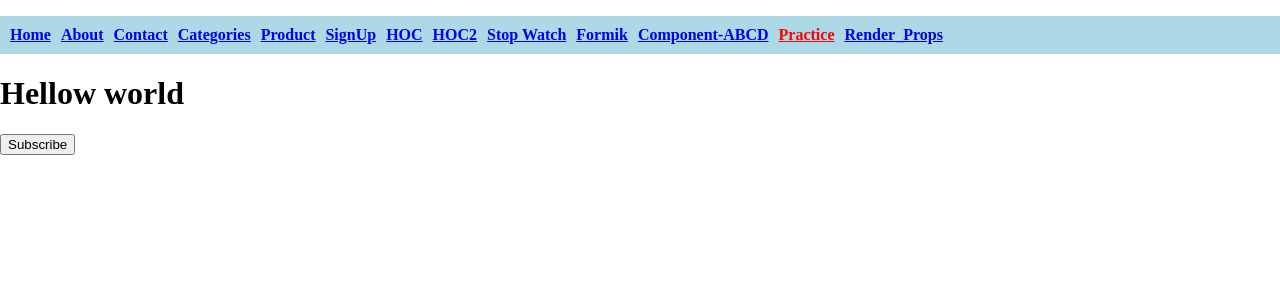
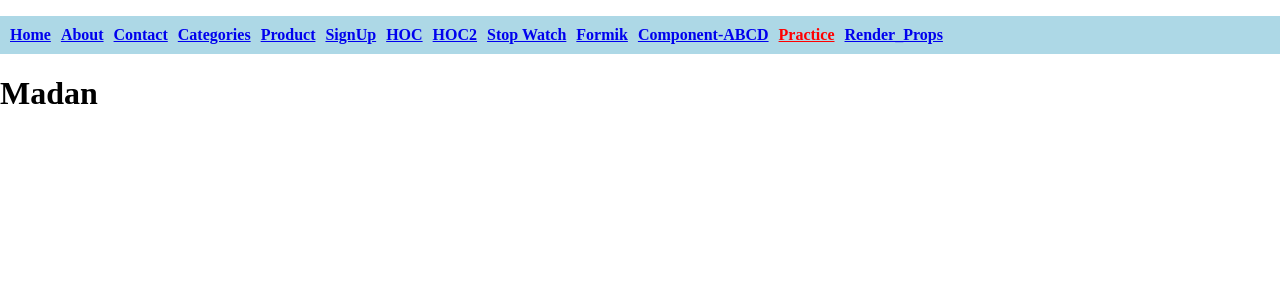
Before and after one commit to madanlal1/Enterprise-Application-Development, a React (Create React App) app in the folder React_Routing/react-routing/: page /practice in a window 1280 px wide. Shown: the top 300 px of the page. Built offline with nearby package versions, Linux system fonts and the light colour scheme.

Commit message:
some files updated

```diff
--- a/React_Routing/react-routing/src/App.js
+++ b/React_Routing/react-routing/src/App.js
@@ -39,7 +39,7 @@ function App() {
           <Route path='kids' element={<Kids/>}/>
           <Route path='mother' element={<Mother/>}/>
         </Route>
-        <Route path="/practice" element={<Practice name="Madan"/>}/>
+        <Route path="/practice" element={<Practice name={() => "Madan"} />}/>
       </Routes>
     </>
   );
--- a/React_Routing/react-routing/src/components/HOC_Classbased/HOC.jsx
+++ b/React_Routing/react-routing/src/components/HOC_Classbased/HOC.jsx
@@ -12,10 +12,9 @@ const HOC = (OriginalComponent) =>
                 count:0
             }
 
-            this.hoverHandle = this.hoverHandle.bind(this);
         }
 
-        hoverHandle () {
+        hoverHandle = () => {
             this.setState(prestate => {
                 return {count:prestate.count+1};
             })
--- a/React_Routing/react-routing/src/components/Practice.jsx
+++ b/React_Routing/react-routing/src/components/Practice.jsx
@@ -2,12 +2,12 @@ import React from 'react';
 
 class Practice extends React.Component{
 
-    constructor(props) {
-        super(props)
-        this.state = {
-            messsage : "Hellow world"
-        }
-    }
+    // constructor(props) {
+    //     super(props)
+    //     this.state = {
+    //         messsage : "Hellow world"
+    //     }
+    // }
 
     // const [count, setCount] = useState();
 
@@ -18,11 +18,11 @@ class Practice extends React.Component{
     // function onDecrement() {
     //     setCount(count-1);
     // }
-    changeText() {
-        this.setState({
-            messsage :"thank you for subscribe"
-        })
-    }
+    // changeText() {
+    //     this.setState({
+    //         messsage :"thank you for subscribe"
+    //     })
+    // }
 render () {
 
     return (
@@ -34,8 +34,10 @@ render () {
             //     <button onClick={onIncrement}>+</button>
             // </div> */}
 
-            <h1>{this.state.messsage}</h1>
-            <button onClick={() => this.changeText()}>Subscribe</button>
+            {/* <h1>{this.state.messsage}</h1>
+            <button onClick={() => this.changeText()}>Subscribe</button> */}
+
+            <h1>{this.props.name()}</h1>
         </>
     )
 }
```
Also changed, not shown: React_Routing/react-routing/Practice.html (+24 -0 lines).
